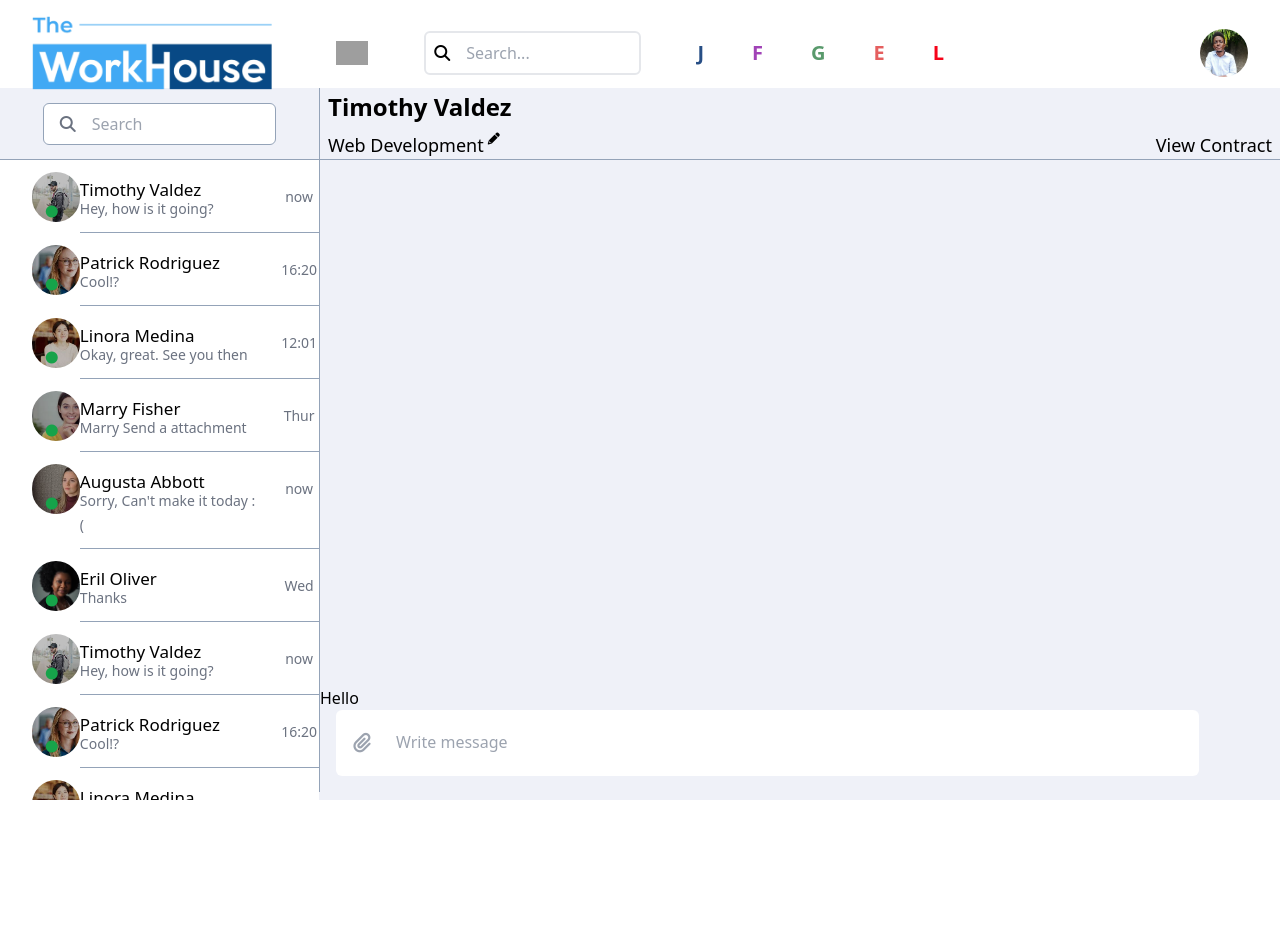
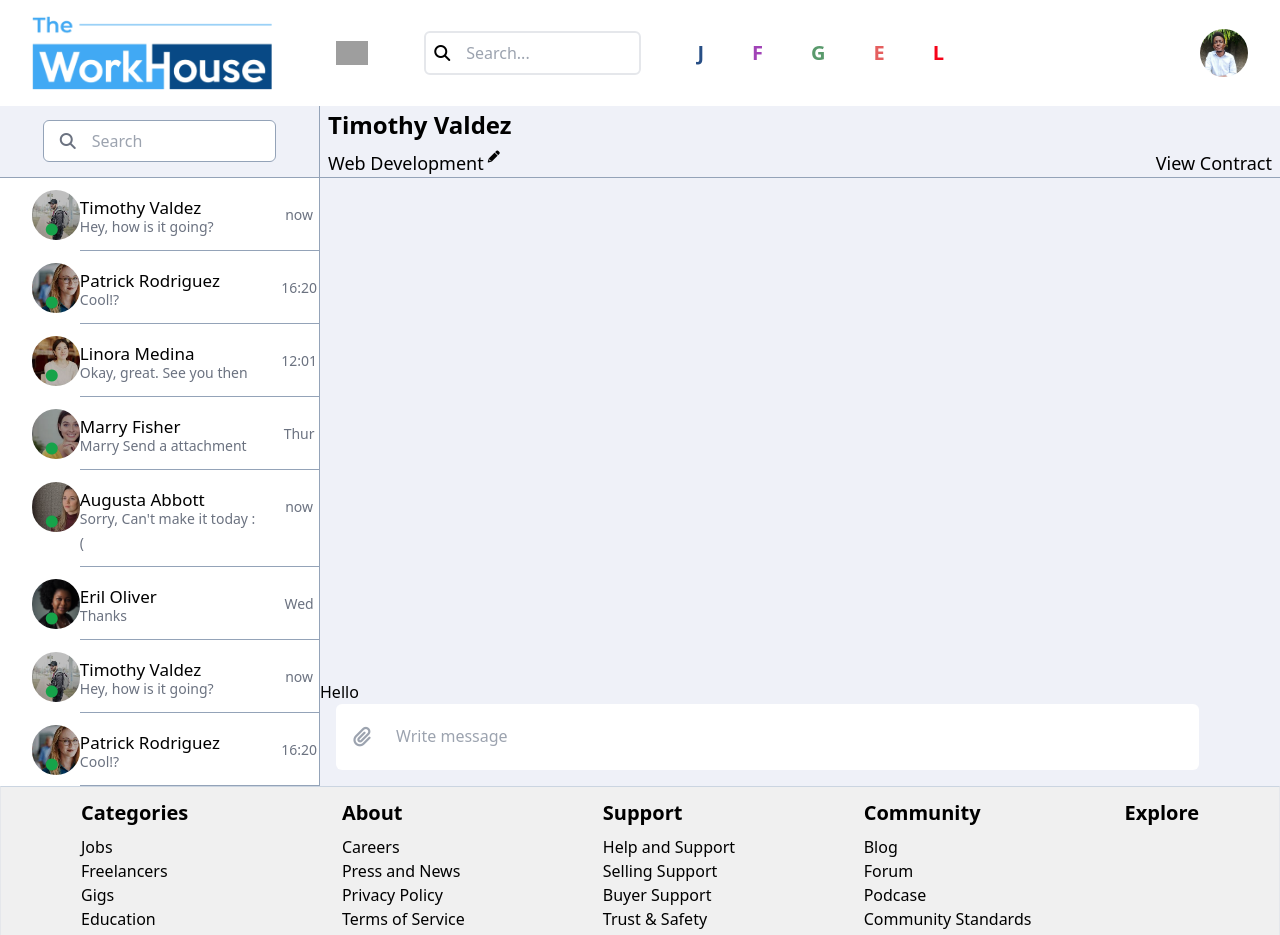
Before and after one commit to Dev-SalamSheikh/Workhouse-Project, a React (Create React App) app: page /messages in a window 1280 px wide. Shown: the top 935 px of the page. Before the commit the page ends 800 px from the top, so only its background shows below. Built offline with nearby package versions, Linux system fonts and the light colour scheme; grey boxes are pictures that could not be loaded.

Commit message:
footer added

```diff
--- a/src/Pages/Messages.jsx
+++ b/src/Pages/Messages.jsx
@@ -1,15 +1,13 @@
 import Chats from "../components/Chats";
 import Navbar from "../components/Navbar";
+import Footer from "../components/Footer";
 
 const Messages = () => {
   return (
     <div>
-      <div className="h-[11vh]">
-        <Navbar />
-      </div>
-      <div className="h-[89vh]">
-        <Chats />
-      </div>
+      <Navbar />
+      <Chats />
+      <Footer />
     </div>
   );
 };
--- a/src/components/Chats.jsx
+++ b/src/components/Chats.jsx
@@ -153,10 +153,10 @@ const Chats = () => {
   // });
 
   return (
-    <div className="bg-chatBg h-[89vh] overflow-hidden">
+    <div className="bg-chatBg h-[85vh] overflow-hidden">
       <div className="flex justify-between">
         {/* Left Side => Single Chat */}
-        <div className="w-3/12 border-r border-r-slate-400 h-[88vh]">
+        <div className="w-3/12 border-r border-r-slate-400 h-[85vh]">
           {/* SearchBar */}
           <div className="h-[9vh] flex justify-center items-center  px-8 border-b border-b-slate-400">
             {/* Search Input */}
```
